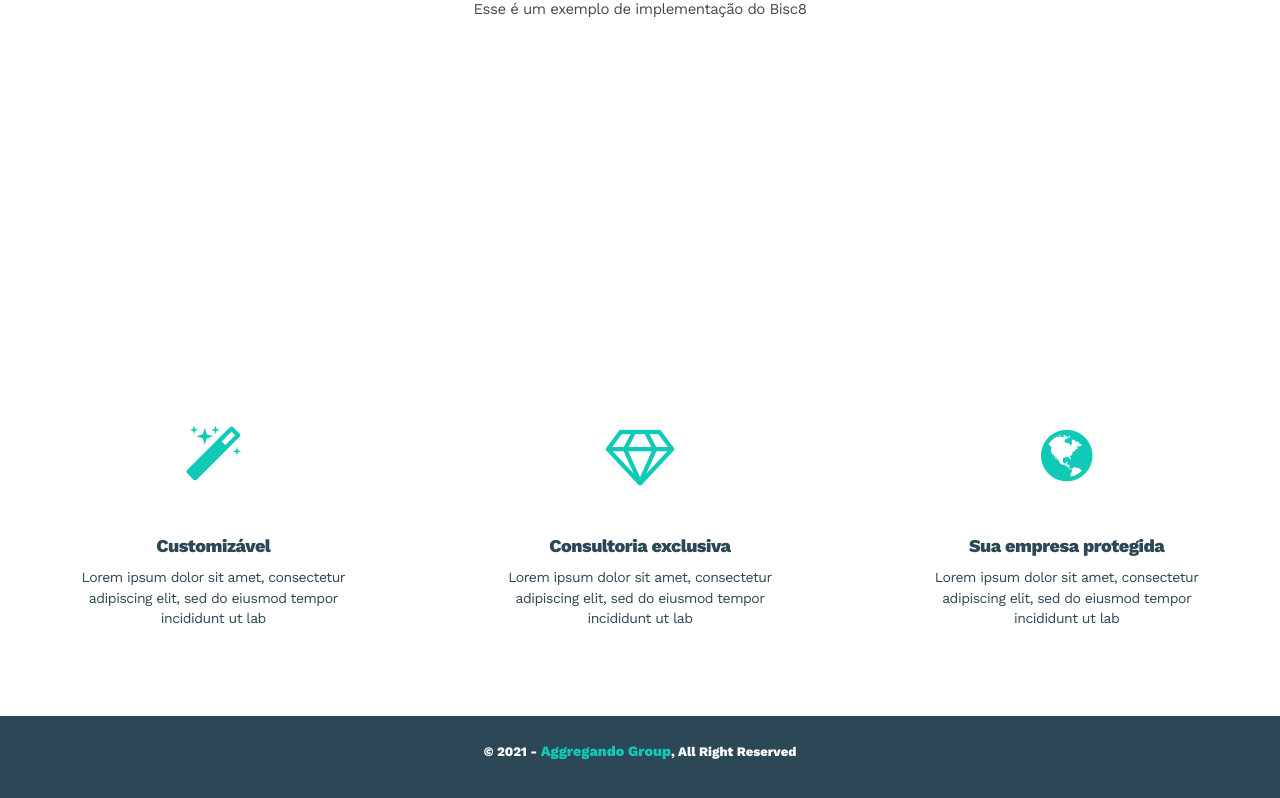
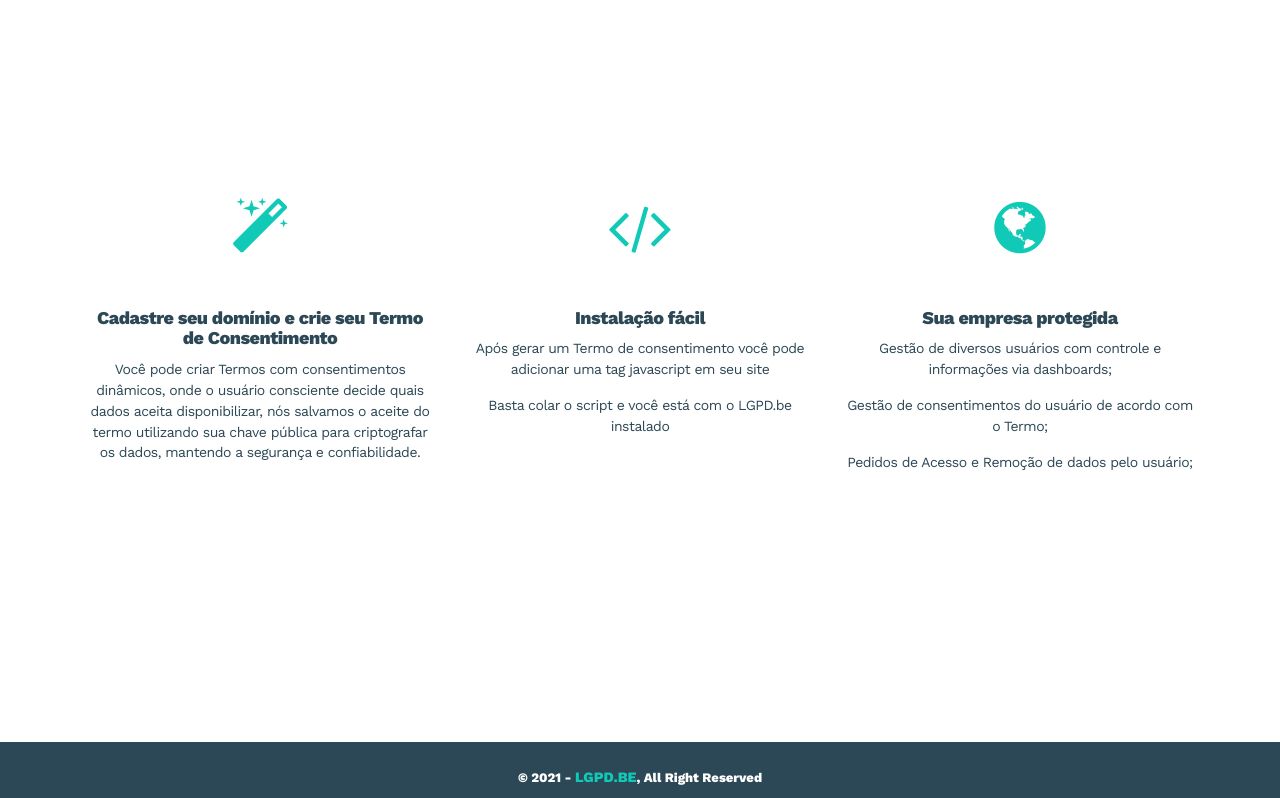
Before and after one commit to paulovargatt/aggrega-lgpd, a plain HTML site: page index.html in a window 1280 px wide. Shown: the part 314-1112 px from the top of the page. Drawn offline with nearby package versions, Linux system fonts and the light colour scheme.

Commit message:
fix page and links

```diff
--- a/css/main.css
+++ b/css/main.css
@@ -21,11 +21,13 @@ time, mark, audio, video {
     font-size: 100%;
     font: inherit;
 }
+
 /* HTML5 display-role reset for older browsers */
 article, aside, details, figcaption, figure,
 footer, header, hgroup, menu, nav, section {
     display: block;
 }
+
 body {
     line-height: 1;
     font-family: 'Work Sans', sans-serif;
@@ -40,43 +42,52 @@ body {
     -webkit-font-smoothing: antialiased;
     -moz-osx-font-smoothing: grayscale;
 }
+
 ol, ul {
     list-style: none;
 }
+
 blockquote, q {
     quotes: none;
 }
+
 blockquote:before, blockquote:after,
 q:before, q:after {
     content: '';
     content: none;
 }
+
 table {
     border-collapse: collapse;
     border-spacing: 0;
 }
+
 /* End Of Reset */
 /* General styles */
 .no-gutter > [class*='col-'] {
     padding-right: 0;
     padding-left: 0;
 }
+
 h1 {
     color: #10CAB7;
     font-size: 38px;
     font-weight: 800;
     letter-spacing: -0.1rem;
 }
+
 h2 {
     letter-spacing: -0.03rem;
     margin-bottom: 100px;
 }
+
 h3 {
     color: #637988;
     font-size: 20px;
     font-weight: 400;
     padding-bottom: 15px;
 }
+
 h4 {
     color: #2C4755;
     font-size: 14px;;
@@ -84,10 +95,12 @@ h4 {
     padding-bottom: 5px;
     letter-spacing: -0.03rem;
 }
+
 h5 {
     color: #637988;
     padding: 25px 50px;
 }
+
 h6 {
     color: #F6F6F6;
     font-size: 110px;;
@@ -95,6 +108,7 @@ h6 {
     letter-spacing: -0.3rem;
     margin-top: 65px;
 }
+
 p {
     color: #2C4755;
     font-size: 12px;;
@@ -102,15 +116,18 @@ p {
     letter-spacing: -0.03rem;
     line-height: 1.3rem;
 }
+
 a {
-		color: #fff;
+    color: #10CAB7;
     font-size: 25px;
     font-weight: 400;
 }
+
 a:hover {
     color: #10CAB7;
     text-decoration: none;
 }
+
 /* Navbar */
 nav {
     z-index: 9999;
@@ -121,23 +138,34 @@ nav {
     position: fixed;
     top: 0px;
     right: -400px;
-	overflow-y: hidden; // hide vertical
-	-webkit-transition: all 0.5s ease;
+    overflow-y: hidden;
+/ / hide vertical -webkit-transition: all 0.5 s ease;
     -moz-transition: all 0.5s ease;
     -o-transition: all 0.5s ease;
     transition: all 0.5s ease;
 }
+
 .menu-toggle {
     width: 20px;
     height: 20px;
     cursor: pointer;
     margin-top: 20px;
 }
+
 .nav-hide {
-	right:0px;
+    right: 0px;
     position: fixed;
     top: 0px;
 }
+
+.ct-ads-sample-lgpd{
+    min-height: 200px;
+}
+
+.info-squares{
+    margin-bottom: 250px;
+}
+
 .nav-header {
     width: 100%;
     height: 80px;
@@ -148,134 +176,169 @@ nav {
     top: 0px;
     left: 0px;
 }
+
+.mb-5{
+    margin-bottom: 250px;
+}
+
 .logo {
     padding-top: 25px;
 }
+
 .inner-btn {
     margin: 30px 0px 25px 50px;
 }
+
 nav ul {
-	clear:both;
+    clear: both;
     padding: 0px 0px 25px 50px;
 }
+
 nav ul li {
     padding: 5px 0px;
 }
+
 .lower-menu li a {
     font-size: 20px;
 }
+
+.ads-container{
+    min-height: 165px;
+}
+
 /* Hero */
 .hero {
     text-align: center;
-	width:100%;
-	height: 200px;
+    width: 100%;
+    height: auto;
     background-size: cover;
 }
 
 .hero h1 {
-	margin:120px 0px 40px 0px;
+    margin: 120px 0px 40px 0px;
 }
+
 .square {
     position: relative;
     display: block;
     max-width: 650px;
-	height: 270px;
+    padding: 5px 15px;
+    height: auto;
     margin: 0 auto;
     background-color: transparent;
     text-align: center;
-	cursor:pointer;
+    cursor: pointer;
 }
+
 .square i {
     font-size: 45px;
     padding: 60px 0px 30px 0px;
     color: #10CAB7;
 }
+
 .square h4 {
     padding-bottom: 10px;
 }
+
 .square:hover {
-	-webkit-box-shadow: 0px 4px 18px 0px rgba(36,39,46,0.1);
-	-moz-box-shadow: 0px 4px 18px 0px rgba(36,39,46,0.1);
-	box-shadow: 0px 4px 18px 0px rgba(36,39,46,0.1);
+    -webkit-box-shadow: 0px 4px 18px 0px rgba(36, 39, 46, 0.1);
+    -moz-box-shadow: 0px 4px 18px 0px rgba(36, 39, 46, 0.1);
+    box-shadow: 0px 4px 18px 0px rgba(36, 39, 46, 0.1);
 }
+
 /* Services */
 .title {
     margin: 0px auto;
-	padding:25px 0px 50px;
+    padding: 25px 0px 50px;
 }
+
 .title p {
     font-size: 17px;
     text-align: center;
     padding-top: 15px;
 }
+
 .service-text {
     padding-top: 40px;
 }
+
 .service-text i {
     font-size: 35px;
     color: #10CAB7;
     float: left;
 }
+
 .service-text h4 {
     float: left;
     padding: 0px 30px;
 }
+
 .service-text p {
     float: left;
     padding: 0px 50px 30px 60px;
 }
+
 .shape {
     width: 100px;
     height: 360px;
     background-color: #2C4755;
     position: absolute;
-	top:-20px;
+    top: -20px;
     right: 40px;
     z-index: -900;
 }
+
 .service-img img {
     position: absolute;
     top: 30px;
     left: 40px;
     width: 250px;
     height: auto;
-	-webkit-box-shadow: 0px 10px 25px -3px rgba(38,41,46,0.25);
-	-moz-box-shadow: 0px 10px 25px -3px rgba(38,41,46,0.25);
-	box-shadow: 0px 10px 25px -3px rgba(38,41,46,0.25);
+    -webkit-box-shadow: 0px 10px 25px -3px rgba(38, 41, 46, 0.25);
+    -moz-box-shadow: 0px 10px 25px -3px rgba(38, 41, 46, 0.25);
+    box-shadow: 0px 10px 25px -3px rgba(38, 41, 46, 0.25);
 }
+
 /* portfolio */
 .portfolio {
     background-color: #FAFAFA;
-	margin-top:80px;
+    margin-top: 80px;
 }
+
 .portfolio h6 {
     color: #EBECED;
 }
+
 .portfolio-caption {
     background-color: #fff;
     padding: 15px;
     margin-bottom: 30px;
-	-webkit-box-shadow: 0px 4px 12px 0px rgba(36,39,46,0.1);
-	-moz-box-shadow: 0px 4px 12px 0px rgba(36,39,46,0.1);
-	box-shadow: 0px 4px 12px 0px rgba(36,39,46,0.1);
+    -webkit-box-shadow: 0px 4px 12px 0px rgba(36, 39, 46, 0.1);
+    -moz-box-shadow: 0px 4px 12px 0px rgba(36, 39, 46, 0.1);
+    box-shadow: 0px 4px 12px 0px rgba(36, 39, 46, 0.1);
 }
+
 .portfolio-caption p {
     padding-bottom: 5px;
 }
+
 figure {
     margin: 0;
     padding: 0;
     background: #fff;
     overflow: hidden;
 }
-figure:hover+span {
+
+figure:hover + span {
     bottom: -36px;
     opacity: 1;
 }
+
 /*Show More Button*/
 .show-more-btn {
     margin: 0 auto;
 }
+
 .btn-wrap a {
     -webkit-transition: all 200ms cubic-bezier(0.390, 0.500, 0.150, 1.360);
     -moz-transition: all 200ms cubic-bezier(0.390, 0.500, 0.150, 1.360);
@@ -291,18 +354,22 @@ figure:hover+span {
     font-size: 11px;
     font-weight: 800;
 }
+
 a.button2 {
     color: rgba(44, 71, 85, 1);
     box-shadow: rgba(44, 71, 85, 0.9) 0 0px 0px 1px inset;
 }
+
 a.button2:hover {
     color: #10CAB7;
     box-shadow: rgba(44, 71, 85, 1) 0 80px 0px 1px inset;
 }
+
 /* Hiden Gallery */
 .hidden-gallery {
-	display:none;
+    display: none;
 }
+
 /* Zoom In */
 .hover01 figure img {
     -webkit-transform: scale(1);
@@ -310,10 +377,12 @@ a.button2:hover {
     -webkit-transition: .3s ease-in-out;
     transition: .3s ease-in-out;
 }
+
 .hover01 figure:hover img {
     -webkit-transform: scale(1.3);
     transform: scale(1.3);
 }
+
 /* about */
 .about-img img {
     position: absolute;
@@ -321,323 +390,377 @@ a.button2:hover {
     left: 220px;
     width: 200px;
     height: auto;
-	-webkit-box-shadow: 0px 10px 25px -3px rgba(38,41,46,0.25);
-	-moz-box-shadow: 0px 10px 25px -3px rgba(38,41,46,0.25);
-	box-shadow: 0px 10px 25px -3px rgba(38,41,46,0.25);
+    -webkit-box-shadow: 0px 10px 25px -3px rgba(38, 41, 46, 0.25);
+    -moz-box-shadow: 0px 10px 25px -3px rgba(38, 41, 46, 0.25);
+    box-shadow: 0px 10px 25px -3px rgba(38, 41, 46, 0.25);
 }
+
 .about-text {
     margin-top: 30px;
 }
+
 .about-text h4 {
     line-height: 1.7rem;
     padding-bottom: 25px;
 }
+
 .separator {
     width: 200px;
     height: 2px;
     background-color: #10CAB7;
     margin-bottom: 15px;
 }
+
 .shape-about {
     background-color: #EBECED;
     left: 200px;
-	top:0px;
+    top: 0px;
     height: 300px;
 }
+
 .shape-l {
     background-color: #10CAB7;
     right: 120px;
     width: 70px;
-	top:20px;
+    top: 20px;
     height: 200px;
 }
+
 .shape-l-hor {
     right: 60px;
     width: 160px;
-	top:170px;
+    top: 170px;
     height: 50px;
 }
+
 /* contact */
 .contact {
     background-color: #FAFAFA;
-	margin-top:100px;
+    margin-top: 100px;
     padding-bottom: 50px;
 }
+
 .contact h6 {
     color: #EBECED;
 }
+
 .contact-info h1:first-child {
     color: #2C4755;
-	margin:0px 50px 30px 150px;
+    margin: 0px 50px 30px 150px;
 }
+
 .contact-info h1:nth-child(2) {
-	margin:0px 50px 25px 190px;
+    margin: 0px 50px 25px 190px;
     font-size: 33px;
 }
+
 .contact-info p {
-	margin:30px 20px 25px 230px;
+    margin: 30px 20px 25px 230px;
     float: left;
 }
+
 .contact-info i {
     color: #334752;
     font-size: 17px;
 }
+
 .contact-info i:hover {
     color: #10CAB7;
 }
+
 .contact-info ul li {
     display: inline;
     padding: 10px;
 }
+
 .contact-info ul {
     float: left;
     margin-top: 27px;
 }
+
 /* footer */
 .footer {
     background-color: #2C4755;
     padding: 20px;
     text-align: center;
 }
+
 .footer h4 {
     color: #fff;
     font-size: 10px;
     letter-spacing: 0rem;
     padding-top: 5px;
 }
+
 .footer span {
     color: #10CAB7;
     font-weight: bold;
 }
 
-.footer a{
-	font-size: 1.1em!important;
+.footer a {
+    font-size: 1.1em !important;
 }
+
 /* Responsive Styling */
-@media only screen and (max-width: 570px) and (min-width: 320px)  {
+@media only screen and (max-width: 570px) and (min-width: 320px) {
     nav {
         width: 320px;
         right: -320px;
     }
+
     .menu-toggle {
         margin-right: 10px;
     }
+
     .inner-btn {
         margin: 15px 0px 15px 30px;
     }
+
     nav ul {
         padding: 0px 0px 5px 30px;
     }
+
     nav ul li {
         padding: 5px 0px;
     }
+
     .lower-menu li a {
         font-size: 15px;
     }
+
     h2 {
         padding: 0px 25px;
     }
+
     .title {
         margin: 0px auto;
-		padding:25px 0px 50px;
+        padding: 25px 0px 50px;
     }
+
     .title p {
         padding-top: 8px;
     }
+
     h6 {
         font-size: 80px;
     }
+
     .service-text {
         padding-top: 0px;
         text-align: center;
     }
+
     .service-text i {
         font-size: 35px;
         float: none;
         padding-bottom: 20px;
     }
+
     .service-text h4 {
         float: none;
         padding-bottom: 20px;
     }
+
     .service-text p {
         float: none;
         padding: 0px 20px 30px 20px;
     }
+
     .portfolio {
         background-color: #FAFAFA;
-		margin-top:280px;
+        margin-top: 280px;
     }
+
     .portfolio-caption {
         text-align: center;
     }
+
     .about-img img {
         left: 0px;
     }
+
     .shape-about {
         left: 170px;
     }
+
     .about-text {
         margin-top: 350px;
     }
+
     .about-text h4 {
         line-height: 1.7rem;
         padding-bottom: 25px;
     }
+
     .contact {
-		margin-top:20px;
+        margin-top: 20px;
     }
+
     .contact-info h1:first-child {
         font-size: 20px;
-		margin:0px 50px 30px 0px;
+        margin: 0px 50px 30px 0px;
     }
+
     .contact-info h1:nth-child(2) {
-		margin:0px 50px 25px 20px;
+        margin: 0px 50px 25px 20px;
         font-size: 25px;
     }
+
     .contact-info p {
-		margin:30px 20px 25px 10px;
+        margin: 30px 20px 25px 10px;
     }
 }
-@media only screen and (min-width: 1024px)  {
+
+@media only screen and (min-width: 1024px) {
     .hero {
-    height: 430px;
+        height: auto;
     }
+
     nav {
         width: 520px;
         right: -520px;
     }
+
     .inner-btn {
         margin: 28px 0px 35px 30px;
     }
+
     a {
         font-size: 35px;
     }
+
     nav ul {
         padding: 0px 0px 25px 30px;
     }
+
     nav ul li {
         padding: 9px 0px;
     }
+
     .lower-menu li a {
         font-size: 25px;
     }
+
     h5 {
         padding: 25px 35px;
     }
+
     .hero h1 {
-    margin: 250px 0px 40px 0px;
-		font-size: 75px;
+        margin: 150px 0px 40px 0px;
+        font-size: 55px;
     }
+
     h2 {
         line-height: 1.6rem;
         font-size: 15px;
     }
+
     .square {
-	    height: 350px;
+        height: auto;
     }
+
     .square i {
         font-size: 60px;
         padding: 60px 0px 50px 0px;
     }
+
     h4 {
         font-size: 18px;
         padding-bottom: 15px;
     }
+
     p {
         font-size: 14px;
     }
+
     .title {
-		padding:35px 0px 80px;
+        padding: 35px 0px 80px;
     }
+
     .title p {
         padding-top: 18px;
         font-size: 22px;
     }
+
     h6 {
         font-size: 120px;
     }
+
     .service-text i {
         font-size: 45px;
     }
+
     .service-text p {
         padding: 0px 50px 30px 70px;
     }
+
     .portfolio {
-		margin-top:100px;
+        margin-top: 100px;
         padding-bottom: 30px;
     }
+
     .portfolio-caption {
         padding: 25px;
     }
+
     .btn-wrap a {
         padding: 12px 18px;
         font-size: 15px;
     }
+
     .about-img img {
         top: 30px;
         left: 50px;
         width: 300px;
     }
+
     .shape-l {
         right: 190px;
         width: 110px;
         top: 0px;
         height: 300px;
     }
+
     .shape-l-hor {
         right: 100px;
         width: 160px;
         top: 230px;
         height: 80px;
     }
+
     .shape-about {
         left: 0px;
         top: -20px;
         height: 400px;
     }
+
     .contact {
-		margin-top:190px;
+        margin-top: 190px;
     }
+
     .contact-info h1:first-child {
         font-size: 50px;
-		margin:0px 50px 30px 0px;
+        margin: 0px 50px 30px 0px;
     }
+
     .contact-info h1:nth-child(2) {
-		margin:0px 50px 25px 20px;
+        margin: 0px 50px 25px 20px;
         font-size: 40px;
     }
+
     .contact-info p {
-		margin:30px 20px 25px 10px;
+        margin: 30px 20px 25px 10px;
         font-size: 15px;
     }
+
     .footer h4 {
         font-size: 13px;
     }
+
     .contact-info i {
         font-size: 22px;
     }
 }
 
 
-
-
-
-
-
-
-
-
-
-
-
-
-
-
-
-
-
-
-
-
 /* Responsive Styling */
--- a/index.html
+++ b/index.html
@@ -30,7 +30,7 @@
         <div id="MagicMenu" class="nav-header">
             <div class="container">
                 <div class="logo float-left">
-                    <a href="#one"><img src="img/logo.svg" alt=""></a>
+                    <a href="#one">LGPD.BE</a>
                 </div>
                 <div class="menu-toggle float-right">
                     <img src="img/menu.svg" alt="Menu">
@@ -40,9 +40,11 @@
     </div>
     <div class="hero">
         <h1>Boas-vindas!</h1>
-        <h2>Esse é um exemplo de implementação do Bisc8<br></h2>
-        <div class="text-center ads-container " style="display: none">
-            <img src="img/sample.jpg" style="width: 100%; max-width:550px">
+        <p>Esse site simula a experiência de implementação do Plugin LGPD.be<br></p>
+        <div class="ct-ads-sample-lgpd">
+            <div class="text-center ads-container " style="display: none">
+                <img src="https://i.imgur.com/fbC1LEf.png" style="width: 100%; max-width:650px">
+            </div>
         </div>
     </div>
 
@@ -50,37 +52,44 @@
 
 
 <!-- Info Squares -->
-<section class="container-fluid info-squares">
+<section class="container info-squares">
     <div class="row no-gutter">
         <div class="col-lg-4 col-sm-4 col-xs-12">
             <div class="square">
                 <i class="fa fa-magic" aria-hidden="true"></i>
-                <h4>Customizável</h4>
-                <p>Lorem ipsum dolor sit amet, consectetur <br>adipiscing elit, sed do eiusmod tempor <br>incididunt ut
-                    lab</p>
+                <h4>Cadastre seu domínio e crie seu Termo de Consentimento</h4>
+                <p>Você pode criar Termos com consentimentos dinâmicos, onde o usuário consciente decide quais dados
+                    aceita disponibilizar, nós salvamos o aceite do termo utilizando sua chave pública para criptografar
+                    os dados, mantendo a segurança e confiabilidade.</p>
             </div>
         </div>
         <div class="col-lg-4 col-sm-4 col-xs-12">
             <div class="square">
-                <i class="fa fa-diamond" aria-hidden="true"></i>
-                <h4>Consultoria exclusiva</h4>
-                <p>Lorem ipsum dolor sit amet, consectetur <br>adipiscing elit, sed do eiusmod tempor <br>incididunt ut
-                    lab</p>
+                <i class="fa fa-code" aria-hidden="true"></i>
+                <h4>Instalação fácil</h4>
+                <p>Após gerar um Termo de consentimento você pode adicionar uma tag javascript em seu site</p>
+                <p>Basta colar o script e você está com o LGPD.be instalado
+
+                </p>
             </div>
         </div>
         <div class="col-lg-4 col-sm-4 col-xs-12">
             <div class="square">
                 <i class="fa fa-globe" aria-hidden="true"></i>
                 <h4>Sua empresa protegida</h4>
-                <p>Lorem ipsum dolor sit amet, consectetur <br>adipiscing elit, sed do eiusmod tempor <br>incididunt ut
-                    lab</p>
+                <p>Gestão de diversos usuários com controle e informações via dashboards;</p>
+
+                <p>Gestão de consentimentos do usuário de acordo com o Termo;</p>
+
+                <p>Pedidos de Acesso e Remoção de dados pelo usuário;</p>
+
             </div>
         </div>
     </div>
 </section>
 
 <section class="footer">
-    <h4>© 2021 - <a href="https://github.com/AGGREGA" target="_blank"><span>Aggregando Group</span></a>, All Right
+    <h4>© 2021 - <a href="https://lgpd.be" target="_blank"><span>LGPD.BE</span></a>, All Right
         Reserved</h4>
 </section>
 
@@ -99,8 +108,8 @@
 
 <script>
     //Tag Marketing/Google Adsense
-    window.addEventListener("bisc8_clause_6yjSTDt6", function(e) {
-        if(e.detail.checked){
+    window.addEventListener("bisc8_clause_6yjSTDt6", function (e) {
+        if (e.detail.checked) {
             //Coloque aqui o src do script Google Adsense utilzado.
             initAds()
         }
```
Lines whose indentation alone changed are shown as unchanged.
